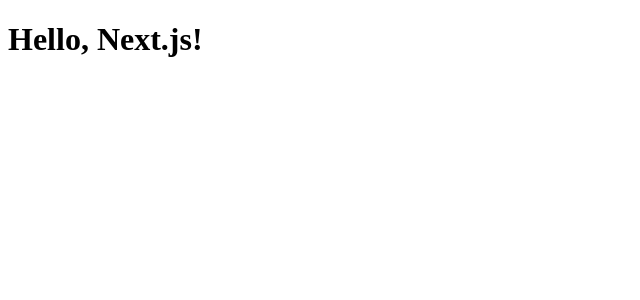
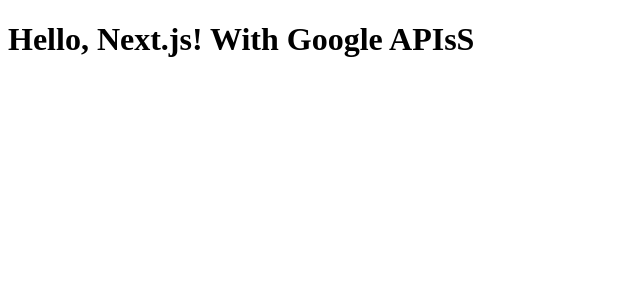
Before and after one commit to christapia81/google, a Next.js app: page / in a window 1280 px wide. Shown: the top 300 px of the page, without its empty margins (0-640 px from the left). Built offline with nearby package versions, Linux system fonts and the light colour scheme.

Commit message:
change test text

```diff
--- a/src/app/page.tsx
+++ b/src/app/page.tsx
@@ -1,3 +1,3 @@
 export default function Page() {
-    return <h1>Hello, Next.js!</h1>
+    return <h1>Hello, Next.js! With Google APIsS</h1>
   }
```
